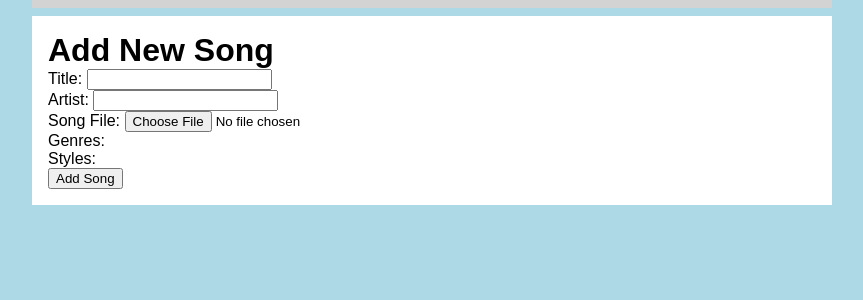
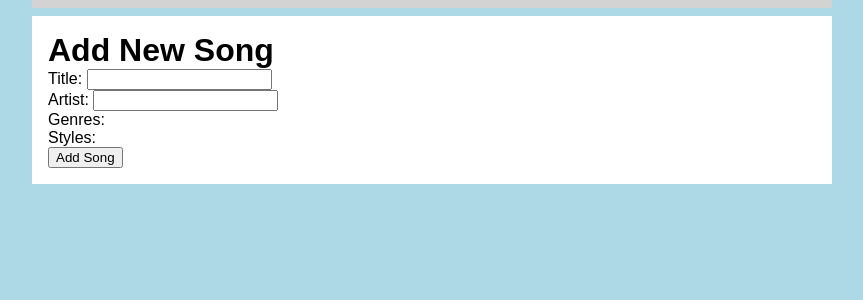
Before and after one commit to kokorohoriuchi/song-sharing, a Flask app: template templates/songs/add.html in a window 1280 px wide. Shown: the part 111-411 px from the top of the page, without its empty margins (208-1071 px from the left). Run offline with Flask 3, Linux system fonts and the light colour scheme; the template is opened without the code that fills it, so the values that code supplies are empty; parts of the project's set-up code (start-up, migrations or seed data) failed here and were passed over.

Commit message:
Update add.html

```diff
--- a/templates/songs/add.html
+++ b/templates/songs/add.html
@@ -5,7 +5,7 @@
 {% block content %}
 <h1>Add New Song</h1>
 
-<form action="/songs/add" method="POST" enctype="multipart/form-data">
+<form action="/songs/add" method="POST">
     <input type="hidden" name="csrf_token" value="{{ session.csrf_token }}">
 
     <div class="form-group">
@@ -16,11 +16,6 @@
     <div class="form-group">
         <label for="artist">Artist:</label>
         <input type="text" id="artist" name="artist" required class="form-control">
-    </div>
-
-    <div class="form-group">
-        <label for="file">Song File:</label>
-        <input type="file" id="file" name="file" accept="audio/*" required class="form-control">
     </div>
 
     <div class="form-group">
```
